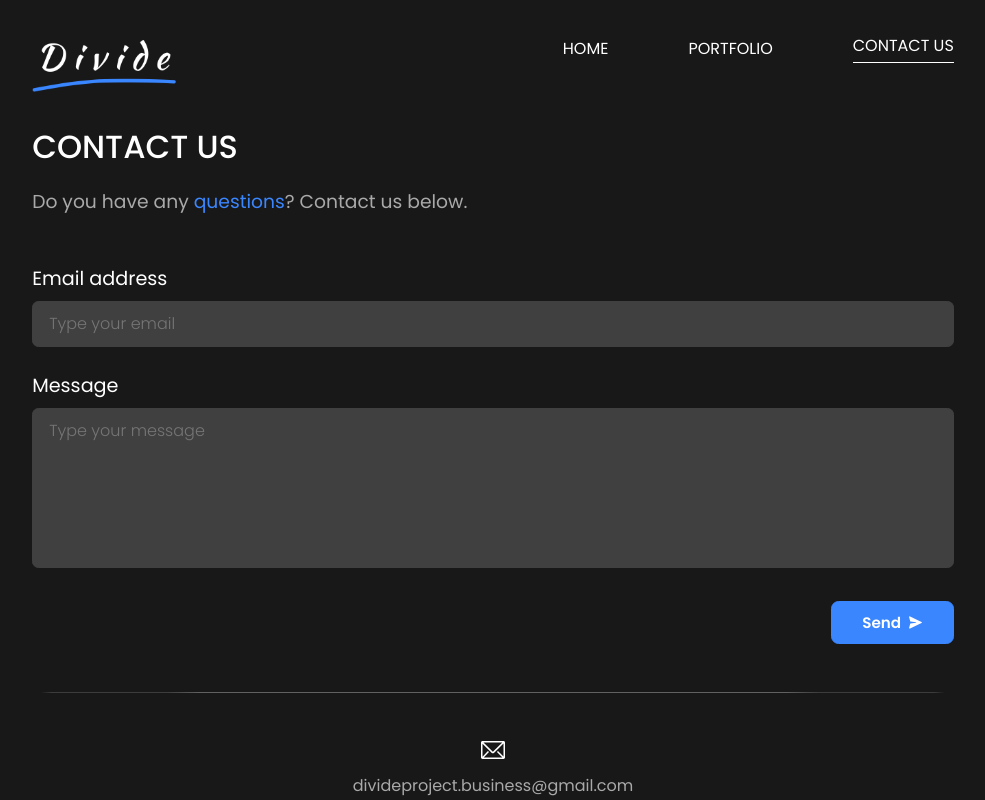
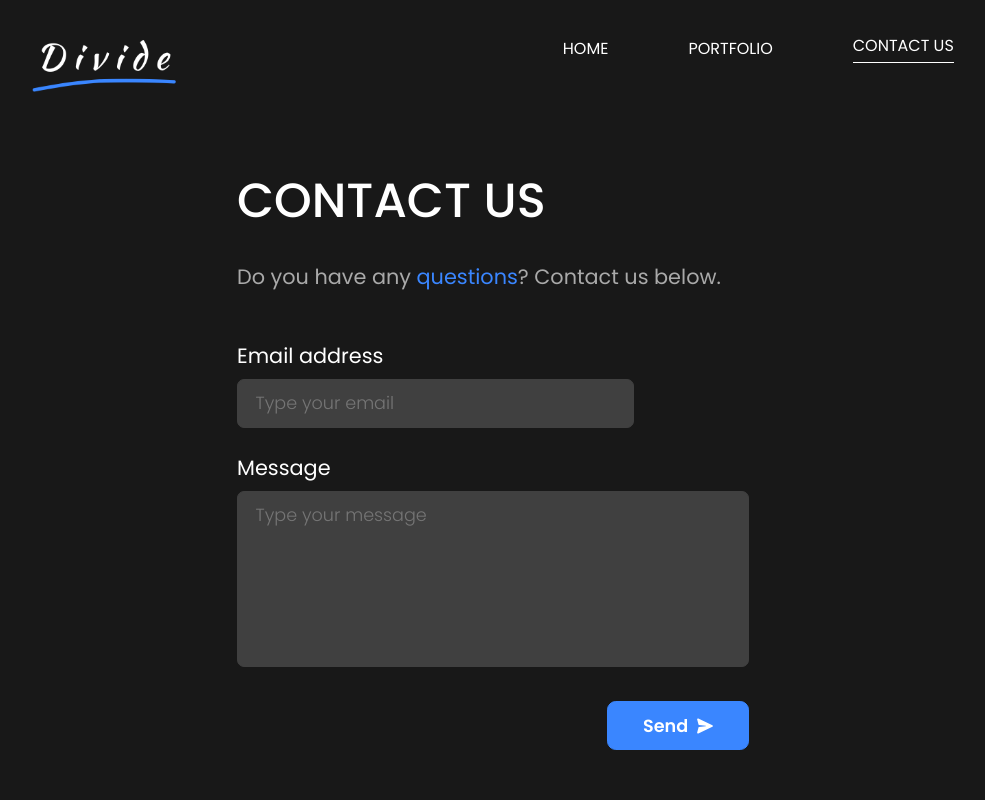
Before and after one commit to ostrekodowanie/divideproject, a React (Create React App) app: page /contact in a window 1280 px wide. Shown: the top 800 px of the page, without its empty margins (147-1132 px from the left). Built offline with nearby package versions, Linux system fonts and the light colour scheme.

Commit message:
home responsive, contact responsive

```diff
--- a/src/pages/Contact/sass/contact.css
+++ b/src/pages/Contact/sass/contact.css
@@ -86,4 +86,44 @@
   flex-direction: column;
   align-items: center;
   gap: 0.4em;
+}
+
+@media all and (min-width: 650px) {
+  .s-contact {
+    padding-top: 1.2in;
+  }
+
+  .form input {
+    max-width: calc(2in + 16vw);
+  }
+}
+@media all and (min-width: 1080px) {
+  .s-contact {
+    padding: 1.3in 30vw;
+  }
+  .s-contact h1 {
+    font-size: 3rem;
+  }
+  .s-contact h3 {
+    font-size: 1.3rem;
+  }
+
+  .form label {
+    font-size: 1.3rem;
+  }
+  .form input,
+.form textarea {
+    font-size: 1.1rem;
+  }
+  .form button {
+    font-size: 1.1rem;
+  }
+
+  .horizontal-line {
+    margin: 4rem 0;
+  }
+
+  .contact-info {
+    font-size: 1.2rem;
+  }
 }/*# sourceMappingURL=contact.css.map */
--- a/src/pages/Contact/sass/contact.scss
+++ b/src/pages/Contact/sass/contact.scss
@@ -91,3 +91,47 @@
         gap: .4em;
     }
 }
+
+@media all and (min-width: 650px) {
+    .s-contact {
+        padding-top: 1.2in;
+    }
+    .form {
+        input {
+            max-width: calc(2in + 16vw);
+        }
+    }
+}
+
+@media all and (min-width: 1080px) {
+    .s-contact {
+        padding: 1.3in 30vw;
+        h1 {
+            font-size: 3rem;
+        }
+        h3 {
+            font-size: 1.3rem;
+        }
+    }
+
+    .form {
+        label {
+            font-size: 1.3rem;
+        }
+        input,
+        textarea {
+            font-size: 1.1rem;
+        }
+        button {
+            font-size: 1.1rem;
+        }
+    }
+
+    .horizontal-line {
+        margin: 4rem 0;
+    }
+
+    .contact-info {
+        font-size: 1.2rem;
+    }
+}
--- a/src/pages/Home/sass/home.css
+++ b/src/pages/Home/sass/home.css
@@ -217,7 +217,7 @@
   }
 
   .section {
-    padding: 1.2in 14vw;
+    padding: 5rem 14vw;
   }
 
   .main-titles {
@@ -232,6 +232,10 @@
     font-size: min(1.1rem + 0.2vw, 1.4rem);
   }
 
+  .s-description {
+    padding-top: 1.4in;
+  }
+
   .description img {
     max-height: 1.6in;
     max-width: 1.6in;
@@ -241,4 +245,18 @@
     line-height: 2em;
     max-width: 6in;
   }
+
+  .advantages-grid {
+    flex-direction: row;
+    gap: 1.5in;
+  }
+
+  .advantage-div h2 {
+    font-size: 2rem;
+  }
+  .advantage-div p {
+    font-size: 1.25rem;
+    line-height: 2em;
+    max-width: 5in;
+  }
 }/*# sourceMappingURL=home.css.map */
--- a/src/pages/Home/sass/home.scss
+++ b/src/pages/Home/sass/home.scss
@@ -13,7 +13,7 @@
     background: url('../../../assets/Home/main-background.png') no-repeat;
     background-size: 80% 100%;
     background-position: 220% 0;
-    background-color: $dark;
+    background-color: #181818;
     display: flex;
     align-items: center;
     position: relative;
@@ -221,7 +221,7 @@
         grid-template-columns: auto 1fr;
     }
     .section {
-        padding: 1.2in 14vw;
+        padding: 5rem 14vw;
     }
     .main-titles {
         margin-top: 5rem;
@@ -232,6 +232,10 @@
     }
     .main-buttons {
         font-size: min(calc(1.1rem + .2vw), 1.4rem);
+    }
+
+    .s-description {
+        padding-top: 1.4in;
     }
 
     .description {
@@ -245,4 +249,18 @@
             max-width: 6in;
         }
     }
+    .advantages-grid {
+        flex-direction: row;
+        gap: 1.5in;
+    }
+    .advantage-div {
+        h2 {
+            font-size: 2rem;
+        }
+        p {
+            font-size: 1.25rem;
+            line-height: 2em;
+            max-width: 5in;
+        }
+    }
 }
```
Also changed, not shown: 2 other files (tests, documents, lock files or other folders).
